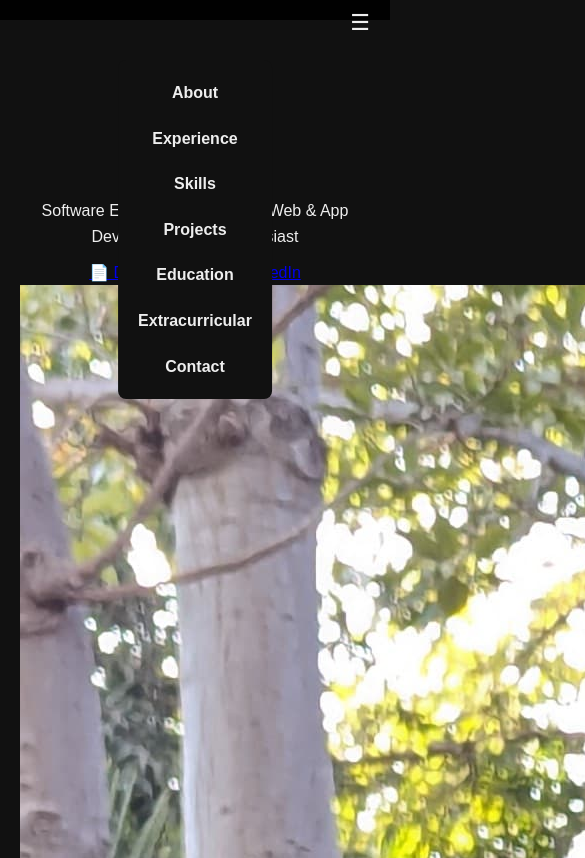
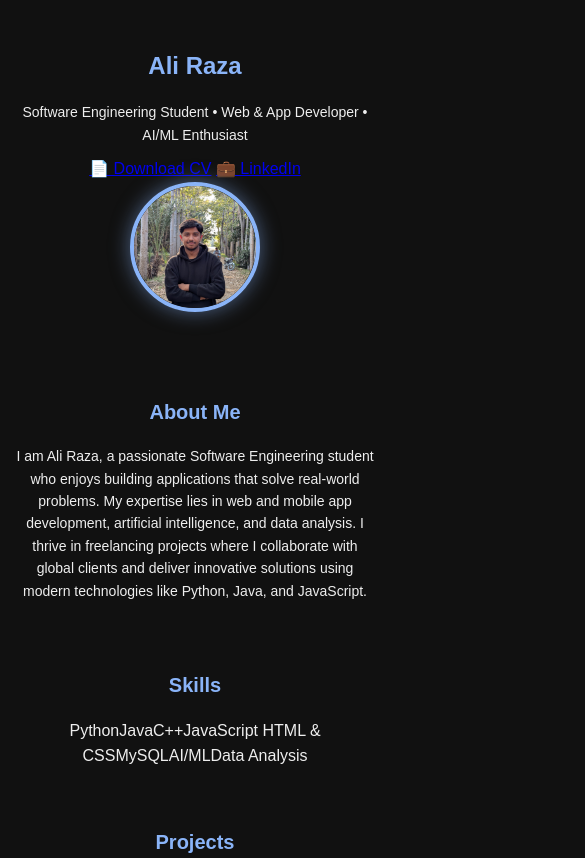
Before and after one commit to BalochAliraza/Ali-RazaPortfolio, a plain HTML site: page index.html in a window 390 px wide. Shown: the top 858 px of the page, 585 px wide, since content can reach past the window. Drawn offline with Linux system fonts and the light colour scheme.

Commit message:
Update style.css

```diff
--- a/style.css
+++ b/style.css
@@ -11,10 +11,10 @@ body {
   color: #eee;
   line-height: 1.6;
   text-align: center;
-  padding-top: 60px; /* so content never hides under navbar */
+  padding-top: 60px; /* for desktop navbar */
 }
 
-/* Navbar */
+/* Navbar (desktop only) */
 .navbar {
   position: fixed;
   top: 0;
@@ -45,41 +45,15 @@ body {
   color: #8ab4f8;
 }
 
-.menu-btn {
-  display: none;
-  background: none;
-  border: none;
-  color: #eee;
-  font-size: 22px;
-  cursor: pointer;
-}
-
-/* Mobile menu */
+/* Hide navbar on mobile */
 @media(max-width: 768px){
-  .nav-links {
-    display: none;
-    flex-direction: column;
-    background: #111;
-    position: absolute;
-    top: 60px;
-    left: 50%;
-    transform: translateX(-50%);
-    padding: 20px;
-    border-radius: 8px;
-  }
-
-  .nav-links.show { display: flex; }
-
-  .menu-btn {
-    display: block;
-    position: absolute;
-    right: 20px;
-  }
+  .navbar { display: none; }
+  body { padding-top: 20px; }
 }
 
 /* Sections */
 section {
-  padding: 80px 20px;
+  padding: 50px 20px;
   max-width: 900px;
   margin: auto;
 }
@@ -87,6 +61,7 @@ section {
 h1, h2 {
   color: #8ab4f8;
   margin-bottom: 20px;
+  line-height: 1.3;
 }
 
 p, li {
@@ -105,6 +80,29 @@ ul li::before {
   font-weight: bold;
 }
 
+/* Hero/Profile Image */
+.hero img {
+  width: 200px;
+  height: 200px;
+  border-radius: 50%;
+  object-fit: cover;
+  border: 4px solid #8ab4f8;
+  box-shadow: 0 0 20px rgba(138,180,248,0.5);
+  margin-bottom: 20px;
+}
+
+/* Mobile adjustments */
+@media(max-width: 768px){
+  .hero img {
+    width: 130px;
+    height: 130px;
+  }
+  h1 { font-size: 24px; }
+  h2 { font-size: 20px; }
+  p, li { font-size: 14px; }
+  section { padding: 30px 15px; }
+}
+
 /* Project cards */
 .project {
   background: #1a1a1a;
@@ -112,6 +110,13 @@ ul li::before {
   border-radius: 8px;
   margin: 15px 0;
   text-align: left;
+}
+
+@media(max-width: 768px){
+  .project {
+    text-align: center;
+    padding: 12px;
+  }
 }
 
 /* Contact buttons */
@@ -134,9 +139,7 @@ ul li::before {
   transition: transform 0.3s;
 }
 
-.floating-btn:hover {
-  transform: scale(1.1);
-}
+.floating-btn:hover { transform: scale(1.1); }
 
 .floating-btn.whatsapp {
   bottom: 80px;
```
